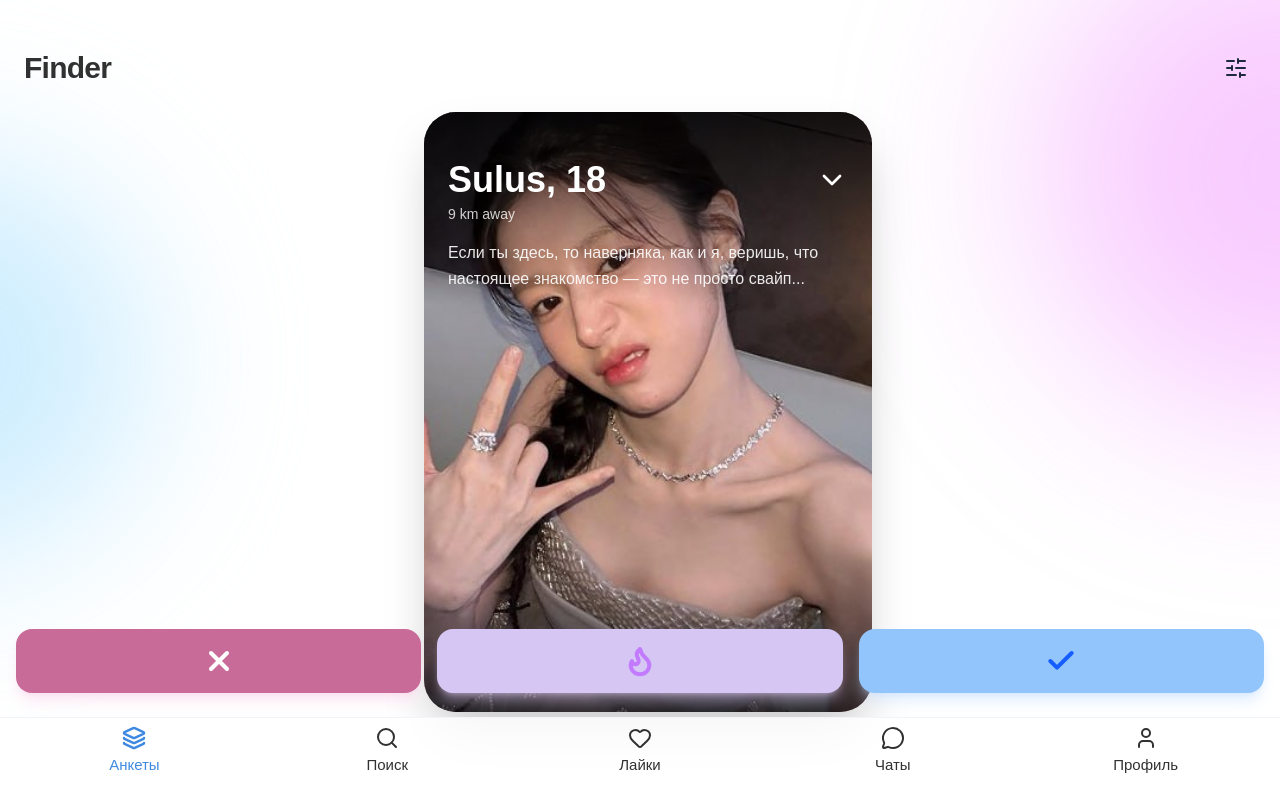
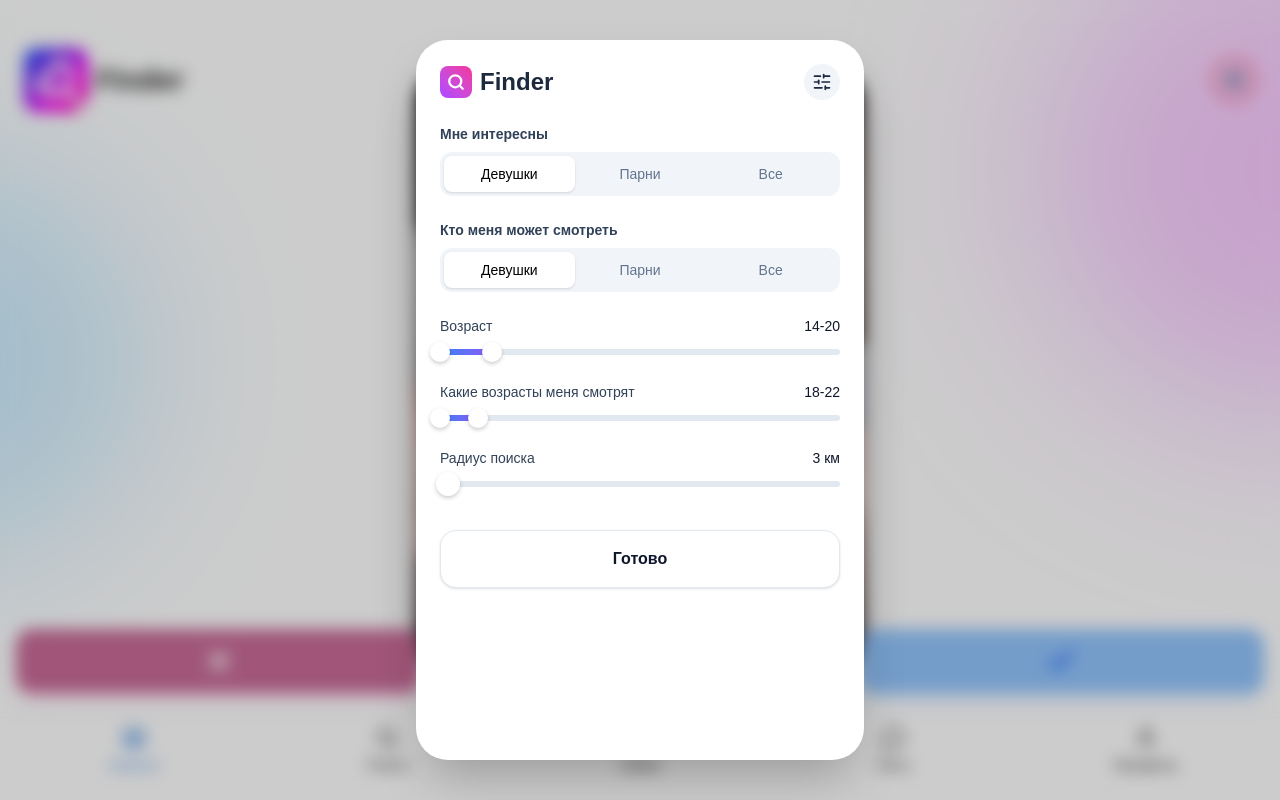
Before and after one commit to PAnPun0/Finder, a React (Vite) app: page / in a window 1280 px wide. Both pictures are taken after a click on the button 1236 px from the left and 68 px from the top of the page. Built offline with nearby package versions, Linux system fonts and the light colour scheme; a web font is replaced by a local one.

Commit message:
Фильтр добавлен

```diff
--- a/package.json
+++ b/package.json
@@ -13,6 +13,7 @@
     "@tailwindcss/vite": "^4.1.17",
     "framer-motion": "^12.23.25",
     "lucide-react": "^0.555.0",
+    "rc-slider": "^11.1.9",
     "react": "^19.2.0",
     "react-dom": "^19.2.0",
     "tailwindcss": "^4.1.17"
--- /dev/null
+++ b/src/components/FilterModal.jsx
@@ -0,0 +1,166 @@
+import React, { useState } from 'react';
+import { X, Search, SlidersHorizontal } from 'lucide-react';
+import Slider from 'rc-slider';
+import 'rc-slider/assets/index.css'; // Обязательно импортируем стили слайдера!
+
+// Компонент переключателя (Девушки | Парни | Все)
+const SegmentedControl = ({ options, active, onChange }) => {
+  return (
+    <div className="bg-slate-100 p-1 rounded-xl flex text-sm font-medium relative">
+      {options.map((option) => {
+        const isActive = active === option.value;
+        return (
+          <button
+            key={option.value}
+            onClick={() => onChange(option.value)}
+            className={`flex-1 py-2 rounded-lg text-center transition-all duration-200 z-10 ${
+              isActive ? 'bg-white text-black shadow-sm' : 'text-slate-500 hover:text-slate-700'
+            }`}
+          >
+            {option.label}
+          </button>
+        );
+      })}
+    </div>
+  );
+};
+
+export default function FilterModal({ isOpen, onClose }) {
+  // Состояния фильтров
+  const [interest, setInterest] = useState('girls');
+  const [visibility, setVisibility] = useState('girls');
+  const [ageRange, setAgeRange] = useState([14, 20]); // Мой возраст
+  const [targetAge, setTargetAge] = useState([18, 22]); // Кого ищу
+  const [distance, setDistance] = useState(3);
+
+  const genderOptions = [
+    { label: 'Девушки', value: 'girls' },
+    { label: 'Парни', value: 'guys' },
+    { label: 'Все', value: 'all' },
+  ];
+
+  if (!isOpen) return null;
+
+  return (
+    <div className="fixed inset-0 z-50 flex items-end justify-center sm:items-center">
+
+      {/* 1. Затемнение фона (Blur backdrop) */}
+      <div
+        className="absolute inset-0 bg-black/20 backdrop-blur-sm transition-opacity"
+        onClick={onClose}
+      />
+
+      {/* 2. Модальное окно */}
+      <div className="relative w-full max-w-md bg-white rounded-t-[32px] sm:rounded-[32px] p-6 shadow-2xl animate-slide-up h-[90vh] overflow-y-auto">
+
+        {/* Шапка модалки */}
+        <div className="flex justify-between items-center mb-6">
+            <div className="flex items-center gap-2">
+                {/* Логотип (можно картинкой, можно иконкой) */}
+                <div className="w-8 h-8 bg-gradient-to-tr from-purple-500 to-pink-500 rounded-lg flex items-center justify-center text-white">
+                   <Search size={18} strokeWidth={3} />
+                </div>
+                <h2 className="text-2xl font-bold text-slate-800">Finder</h2>
+            </div>
+
+            {/* Кнопка закрытия (или иконка настроек как на скрине) */}
+            <button onClick={onClose} className="p-2 bg-slate-100 rounded-full hover:bg-slate-200">
+               <SlidersHorizontal className="w-5 h-5 text-slate-800" />
+            </button>
+        </div>
+
+        <div className="space-y-6">
+
+            {/* Блок 1: Мне интересны */}
+            <div>
+                <label className="block text-sm font-semibold text-slate-700 mb-2">Мне интересны</label>
+                <SegmentedControl
+                    options={genderOptions}
+                    active={interest}
+                    onChange={setInterest}
+                />
+            </div>
+
+            {/* Блок 2: Кто меня может смотреть */}
+            <div>
+                <label className="block text-sm font-semibold text-slate-700 mb-2">Кто меня может смотреть</label>
+                <SegmentedControl
+                    options={genderOptions}
+                    active={visibility}
+                    onChange={setVisibility}
+                />
+            </div>
+
+            {/* Блок 3: Возраст (Двойной слайдер) */}
+            <div>
+                <div className="flex justify-between text-sm font-medium mb-2">
+                    <span className="text-slate-700">Возраст</span>
+                    <span className="text-slate-900">{ageRange[0]}-{ageRange[1]}</span>
+                </div>
+                <Slider
+                    range
+                    min={14}
+                    max={60}
+                    value={ageRange}
+                    onChange={setAgeRange}
+                    trackStyle={{ background: 'linear-gradient(to right, #3b82f6, #8b5cf6)', height: 6 }}
+                    handleStyle={[
+                        { borderColor: 'white', backgroundColor: 'white', opacity: 1, boxShadow: '0 2px 4px rgba(0,0,0,0.2)', width: 20, height: 20, marginTop: -7 },
+                        { borderColor: 'white', backgroundColor: 'white', opacity: 1, boxShadow: '0 2px 4px rgba(0,0,0,0.2)', width: 20, height: 20, marginTop: -7 }
+                    ]}
+                    railStyle={{ backgroundColor: '#e2e8f0', height: 6 }}
+                />
+            </div>
+
+            {/* Блок 4: Какие возрасты меня смотрят */}
+            <div>
+                <div className="flex justify-between text-sm font-medium mb-2">
+                    <span className="text-slate-700">Какие возрасты меня смотрят</span>
+                    <span className="text-slate-900">{targetAge[0]}-{targetAge[1]}</span>
+                </div>
+                <Slider
+                    range
+                    min={18}
+                    max={60}
+                    value={targetAge}
+                    onChange={setTargetAge}
+                    trackStyle={{ background: 'linear-gradient(to right, #3b82f6, #8b5cf6)', height: 6 }}
+                    handleStyle={[
+                        { borderColor: 'white', backgroundColor: 'white', opacity: 1, boxShadow: '0 2px 4px rgba(0,0,0,0.2)', width: 20, height: 20, marginTop: -7 },
+                        { borderColor: 'white', backgroundColor: 'white', opacity: 1, boxShadow: '0 2px 4px rgba(0,0,0,0.2)', width: 20, height: 20, marginTop: -7 }
+                    ]}
+                    railStyle={{ backgroundColor: '#e2e8f0', height: 6 }}
+                />
+            </div>
+
+            {/* Блок 5: Радиус поиска (Одинарный слайдер) */}
+            <div>
+                <div className="flex justify-between text-sm font-medium mb-2">
+                    <span className="text-slate-700">Радиус поиска</span>
+                    <span className="text-slate-900">{distance} км</span>
+                </div>
+                <Slider
+                    min={1}
+                    max={100}
+                    value={distance}
+                    onChange={setDistance}
+                    trackStyle={{ background: 'linear-gradient(to right, #3b82f6, #8b5cf6)', height: 6 }}
+                    handleStyle={{ borderColor: 'white', backgroundColor: 'white', opacity: 1, boxShadow: '0 2px 4px rgba(0,0,0,0.2)', width: 24, height: 24, marginTop: -9 }}
+                    railStyle={{ backgroundColor: '#e2e8f0', height: 6 }}
+                />
+            </div>
+
+            {/* Кнопка ГОТОВО */}
+            <div className="pt-4 pb-8">
+                <button
+                    onClick={onClose}
+                    className="w-full py-4 bg-white border border-slate-200 text-slate-900 font-bold rounded-2xl shadow-sm active:scale-95 transition-transform"
+                >
+                    Готово
+                </button>
+            </div>
+        </div>
+      </div>
+    </div>
+  );
+}
--- a/src/components/Header.jsx
+++ b/src/components/Header.jsx
@@ -1,13 +1,32 @@
 import React from 'react';
 import { SlidersHorizontal } from 'lucide-react';
 
-export default function Header() {
+
+export default function Header({ onOpenFilters }) {
+  const handleClick = () => {
+    console.log('Клик');
+    if (onOpenFilters) {
+      onOpenFilters();
+    }else {
+      console.log('неа');
+    }
+  };
   return (
-    <header className="relative z-10 px-6 pt-12 pb-2 flex justify-between items-center">
-      <h1 className="text-3xl font-bold text-vk-black tracking-tight">Finder</h1>
-      <button className="p-2 rounded-full hover:bg-black/5 transition">
+    <header className="relative z-50 px-6 pt-12 pb-2 flex justify-between items-center">
+
+      <div className="flex items-center gap-2">
+         {/* Лого и текст */}
+         <img src="src/assets/finderLogo.svg" alt="Logo" className="w-16 h-16" />
+         <h1 className="text-3xl font-bold text-vk-black tracking-tight">Finder</h1>
+      </div>
+
+      <button
+        onClick={onOpenFilters}
+        className="p-2 rounded-full hover:bg-black/5 transition cursor-pointer border-2 border-red-500"
+      >
         <SlidersHorizontal className="w-6 h-6 text-slate-800" />
       </button>
+
     </header>
   );
 }
--- a/src/pages/FinderPage.jsx
+++ b/src/pages/FinderPage.jsx
@@ -1,11 +1,13 @@
 import React, { useState } from 'react';
-import { AnimatePresence } from 'framer-motion'; // Важно для анимации удаления
+import { AnimatePresence } from 'framer-motion';
 import Header from '../components/Header';
 import ActionButtons from '../components/ActionButtons';
 import BottomNav from '../components/BottomNav';
 import SwipeCard from '../components/SwipeCard';
+import FilterModal from '../components/FilterModal';
 
-// Данные (заглушка)
+
+
 const MOCK_USERS = [
   {
     id: 1,
@@ -29,15 +31,15 @@ const MOCK_USERS = [
 
 export default function FinderPage() {
   const [users, setUsers] = useState(MOCK_USERS);
-  const [activeAction, setActiveAction] = useState(null); // 'left' или 'right'
+  const [activeAction, setActiveAction] = useState(null);
+  const [isFilterOpen, setIsFilterOpen] = useState(false);
 
-  // Функция удаления карточки
   const removeCard = (id, direction) => {
-    setActiveAction(direction); // Запускаем анимацию улета
+    setActiveAction(direction);
     setTimeout(() => {
       setUsers((prev) => prev.filter((user) => user.id !== id));
-      setActiveAction(null); // Сбрасываем действие
-    }, 200); // Ждем пока анимация начнется
+      setActiveAction(null);
+    }, 200);
   };
 
   const handleSwipe = (direction) => {
@@ -47,16 +49,27 @@ export default function FinderPage() {
   };
 
   return (
-    <div className="relative h-screen bg-white flex flex-col font-sans overflow-hidden">
+    <div className="relative h-screen bg-white font-sans overflow-hidden">
 
-      {/* Фон (Пятна) */}
-      <div className="absolute top-[-10%] right-[-20%] w-[500px] h-[500px] bg-fuchsia-300 rounded-full blur-[100px] opacity-60 pointer-events-none" />
-      <div className="absolute top-[20%] left-[-20%] w-[400px] h-[400px] bg-sky-200 rounded-full blur-[80px] opacity-70 pointer-events-none" />
+      {/* --- СЛОЙ 1: ФОН (z-index: 0) --- */}
+      {/* Мы поместили пятна в отдельный контейнер, который лежит "на дне" */}
+      <div className="absolute inset-0 z-0 pointer-events-none overflow-hidden">
+          <div className="absolute top-[-10%] right-[-20%] w-[500px] h-[500px] bg-fuchsia-300 rounded-full blur-[100px] opacity-60" />
+          <div className="absolute top-[20%] left-[-20%] w-[400px] h-[400px] bg-sky-200 rounded-full blur-[80px] opacity-70" />
+      </div>
 
-      <Header />
+      {/* --- СЛОЙ 2: КОНТЕНТ (z-index: 10) --- */}
+      {/* Весь интерфейс лежит в этом блоке, который явно выше фона */}
+      <div className="relative z-10 flex flex-col h-full">
 
-      {/* ЗОНА КАРТОЧЕК */}
-      <div className="flex-1 relative w-full max-w-md mx-auto px-2 mt-4">
+        {/* Хедер */}
+        <Header onOpenFilters={() => {
+            console.log("Клик прошел!");
+            setIsFilterOpen(true);
+        }} />
+
+        {/* Зона карточек */}
+        <div className="flex-1 w-full max-w-md mx-auto relative flex items-center justify-center">
           <AnimatePresence>
             {users.map((user, index) => {
               if (index === 0) {
@@ -73,7 +86,6 @@ export default function FinderPage() {
             })}
           </AnimatePresence>
 
-        {/* Если карточки кончились */}
           {users.length === 0 && (
               <div className="absolute inset-0 flex items-center justify-center text-slate-500">
                   Больше никого нет :(
@@ -81,14 +93,22 @@ export default function FinderPage() {
           )}
         </div>
 
-      {/* Кнопки действий: передаем им функции управления */}
-      {/* Важно: В ActionButtons нужно добавить onClick пропсы */}
+        {/* Кнопки лайков */}
         <ActionButtons
           onDislike={() => handleSwipe('left')}
           onLike={() => handleSwipe('right')}
         />
 
+        {/* Нижнее меню */}
         <BottomNav />
+      </div>
+
+      {/* Модальное окно (оно само по себе имеет высокий z-index) */}
+      <FilterModal
+          isOpen={isFilterOpen}
+          onClose={() => setIsFilterOpen(false)}
+      />
+
     </div>
   );
 }
```
Also changed, not shown: src/assets/finderLogo.svg (added), 1 other file (tests, documents, lock files or other folders). Lines whose indentation alone changed are shown as unchanged.
